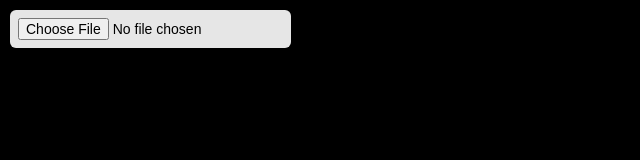
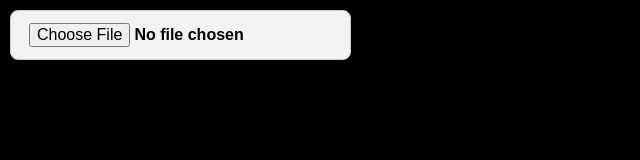
Before and after one commit to xzx-24-s/xzx-24-s.github.io, a plain HTML site: page index.html in a window 1280 px wide. Shown: the whole page, without its empty margins (0-640 px from the left). Drawn offline with nearby package versions, Linux system fonts and the light colour scheme.

Commit message:
add my website

```diff
--- a/index.html
+++ b/index.html
@@ -10,10 +10,14 @@
       top: 10px;
       left: 10px;
       z-index: 10;
-      background: rgba(255,255,255,0.9);
-      padding: 8px;
-      border-radius: 6px;
-      font-size: 14px;
+      background: rgba(255,255,255,0.95);
+      padding: 12px 18px;  /* 按钮更大 */
+      border-radius: 8px;
+      font-size: 16px;     /* 字体更大 */
+      font-weight: bold;   /* 粗体 */
+      cursor: pointer;     /* 鼠标悬停变小手 */
+      border: 1px solid #ccc;
+      box-shadow: 0 2px 6px rgba(0,0,0,0.2);
     }
   </style>
   <script type="importmap">
@@ -113,7 +117,6 @@
       document.getElementById('fileInput').value = ''; // 可连续上传相同模型
     }
 
-    // 文件上传事件
     document.getElementById('fileInput').addEventListener('change', (event) => {
       const file = event.target.files[0];
       if (file && file.name.toLowerCase().endsWith('.glb')) {
@@ -123,13 +126,11 @@
       }
     });
 
-    // 渲染循环
     renderer.setAnimationLoop(() => {
       controls.update();
       renderer.render(scene, camera);
     });
 
-    // 响应窗口
     window.addEventListener('resize', () => {
       camera.aspect = window.innerWidth / window.innerHeight;
       camera.updateProjectionMatrix();
```
